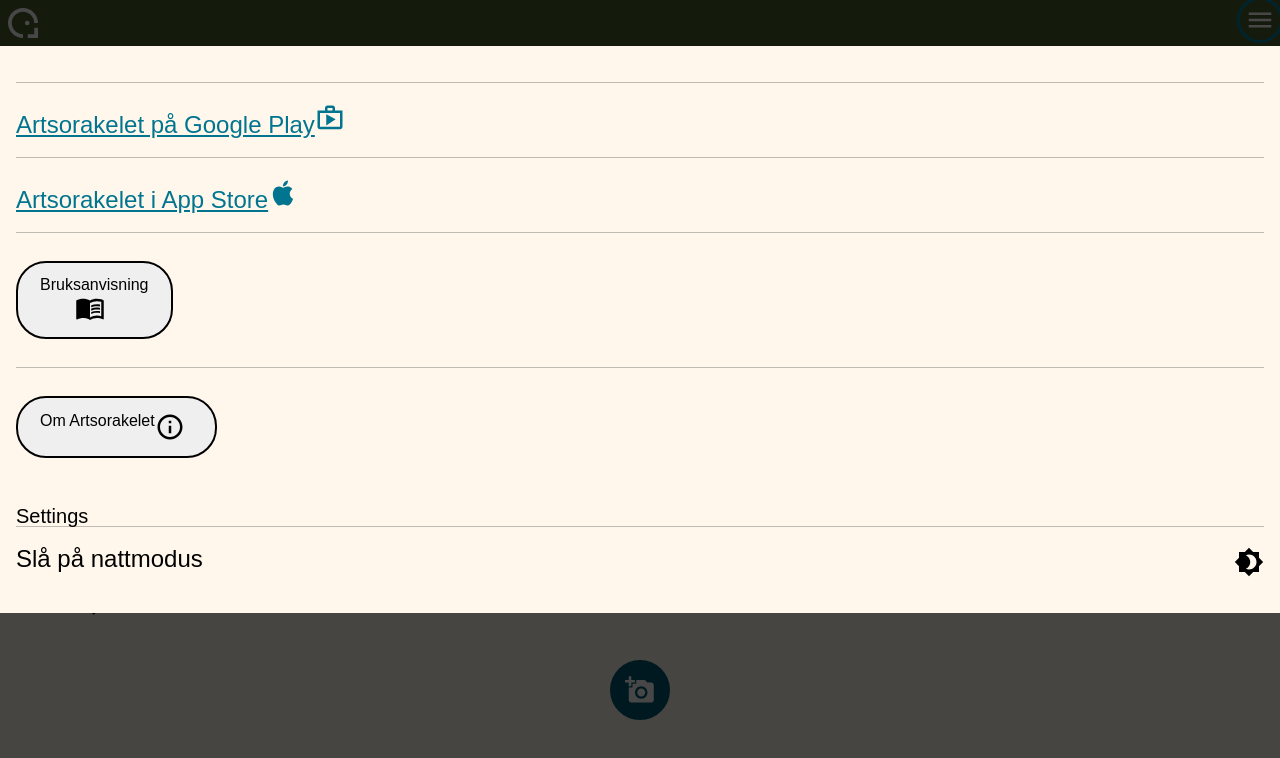
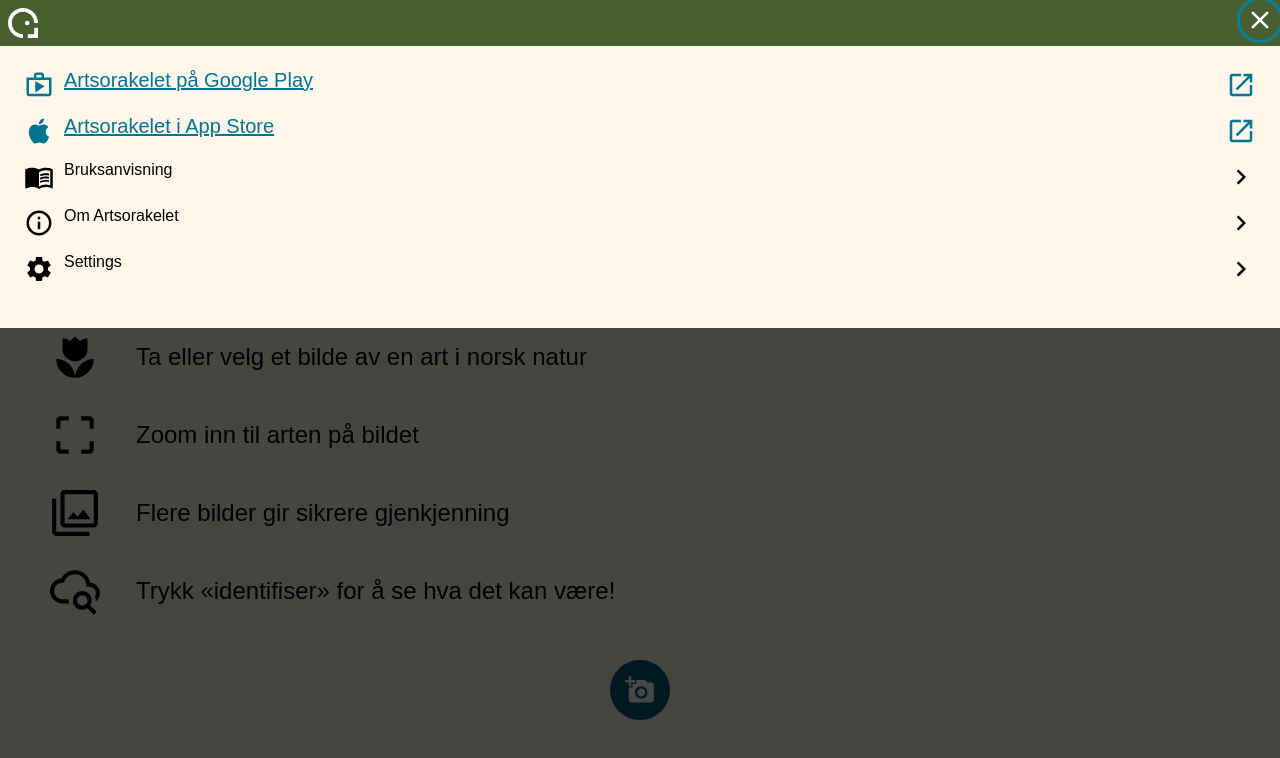
Before and after one commit to Artsdatabanken/orakel_web, a React (Create React App) app: page / in a window 1280 px wide. Both pictures are taken after a click on the button 1260 px from the left and 20 px from the top of the page. Shown: the top 758 px of the page. Built offline with nearby package versions, Linux system fonts and the light colour scheme.

Commit message:
cleaned up header element and menu

```diff
--- a/src/App.css
+++ b/src/App.css
@@ -476,12 +476,13 @@
   bottom: calc(1rem + env(safe-area-inset-bottom));
 }
 
-.topBar {
+header {
   width: 100%;
   height: var(--header-height);;
   position: relative;
   flex-grow: 0;
   top: 0;
+  overflow: visible;
 }
 
 .topContent {
@@ -645,6 +646,8 @@
   cursor: pointer;
 }*/
 
+
+
 .modal {
   position: absolute;
   background-color: rgba(0, 0, 0, 0.72);
@@ -753,27 +756,80 @@
   background-color: hsla(0, 0%, 50%, 0.5);
 }
 
-.menu{
-  background:var(--box-clr);
-  padding:var(--double-size);
-  margin-top:var(--header-height);
-  max-height:calc(100% - var(--header-height));
+.modal-wrapper{
+  display: flex;
+  flex-direction: column;
+  height:calc(100vh - var(--header-height));
+  overflow: hidden;
+  z-index: 20;
+  position: absolute;
+  top:var(--header-height);
+  left:0;
+  right:0
 }
+
+.modal-background:hover,
+.modal-background:focus,
+.modal-background{
+  background-color: rgba(0, 0, 0, 0.72);
+  flex:1;
+  border:0;
+  border-radius:0;
+  width: 100%;
+  margin:0
+}
+
 
 nav ul{
   padding: 0;
+  list-style: none;
+  background:var(--box-clr);
+  padding:var(--double-size);
+  margin-top:0;
+  max-height:calc(100% - var(--header-height));
+  width: 100%;
 }
 
-.menuItem {
+nav li,
+nav li a,
+nav li button {
+  width:100%;
+  margin:0;
+}
+
+nav li a,
+nav li button {
+  width:100%;
+  padding:var(--base-size);
+  border-radius: 0;
+  border:0;
   display: flex;
-  flex-direction: row;
   justify-content: space-between;
-  border-top: 1px solid hsla(0, 0%, 50%, 0.5);
-  padding: 1rem 0;
-  font-size: 1.2rem;
-  font-weight: 400;
-  cursor: pointer;
+  background: inherit;
+  border-radius: var(--border-radius);
+}
 
+nav li a span,
+nav li button span{
+  flex:1;
+  padding:0 10px;
+  display: inline-block;
+  text-align: left;
+}
+
+nav li a svg,
+nav li button svg{
+  margin:0
+}
+
+nav li a:hover,
+nav li button:hover{
+  background:var(--secondary-clr)
+}
+
+nav li a:focus,
+nav li button:focus{
+  border-radius: var(--border-radius);
 }
 
 .menuItem:active {
--- a/src/App.js
+++ b/src/App.js
@@ -26,6 +26,7 @@
   const [extendedManualVisible, setExtendedManualVisible] = useState(false);
   const [darkMode, setDarkMode] = useState(false);
   const [menuVisible, setMenuVisible] = useState(false);
+  const [settingsVisible, setSettingsVisible] = useState(false);
   const [gotError, setError] = useState(false);
 
   document.addEventListener("backbutton", onBackKeyDown, false);
@@ -84,6 +85,10 @@
 
   const toggleMenu = () => {
     setMenuVisible(!menuVisible);
+  };
+
+  const toggleSettings = () => {
+    setSettingsVisible(!settingsVisible);
   };
 
   const toggleDarkMode = () => {
@@ -156,6 +161,7 @@
 
   return (
     <React.Fragment>
+
       {!!uncroppedImages.length &&
         uncroppedImages.map((ucimg, index) => (
           <ImageCropper
@@ -174,35 +180,40 @@
         }
       >
 
-        <div className="topBar">
-          <button onClick={toggleMenu} className={
-              "menu-button menu-icon icon-button" + (!inputStage && !resultStage ? " hidden" : "")
-            } title="Menu" aria-label="Meny">
-            <MenuIcon/>
-          </button>
-
+         {/* Header + navigeringsmeny
+              - ting som er tilgjengelig for alle over alt :) <3
+         */}
+        <header>
           <img
             src="Artsdatabanken_notext_mono_white.svg"
-            alt="Artsdatabanken"
+            alt="Artsdatabanken logo"
             className={
               "logo" + (!inputStage && !resultStage ? " hidden" : "")
             }
           />
-        </div>
-        {/* Modal med: meny? */}
-        <div
-          id="menu"
-          className={"modal " + (menuVisible ? "visible" : "invisible")}
-          onClick={toggleMenu}
-        >
-          <Menu
+          <button onClick={toggleMenu} className={
+              "menu-button menu-icon icon-button" + (!inputStage && !resultStage ? " hidden" : "")
+            }
+            title={menuVisible ? ("Lukk meny") : ("Åpne meny")}
+            aria-label={menuVisible ? ("Lukk meny") : ("Åpne meny")}
+            >
+            {menuVisible ? (
+              <CloseIcon/>
+            ) : (
+              <MenuIcon/>
+            )}
+          </button>
+          {menuVisible && <Menu
             resetImages={resetImages}
             toggleDarkMode={toggleDarkMode}
             toggleAbout={setAboutVisible}
             toggleManual={setExtendedManualVisible}
+            toggleMenu={toggleMenu}
+            toggleSettings={toggleSettings}
             darkMode={darkMode}
-          />
-        </div>
+          />}
+        </header>
+
 
         {/* Faktisk appen */}
         <div id="main">
--- a/src/components/Menu.js
+++ b/src/components/Menu.js
@@ -1,14 +1,15 @@
 import React from "react";
 import "../App.css";
-import CloseIcon from "@mui/icons-material/Close";
 import Brightness4Icon from "@mui/icons-material/Brightness4";
 import AppleIcon from "@mui/icons-material/Apple";
 import ShopOutlinedIcon from "@mui/icons-material/ShopOutlined";
 import InfoOutlinedIcon from "@mui/icons-material/InfoOutlined";
 import MenuBookIcon from "@mui/icons-material/MenuBook";
-import ReplayIcon from "@mui/icons-material/Replay";
+import ChevronRightIcon from '@mui/icons-material/ChevronRight';
+import LaunchIcon from '@mui/icons-material/Launch';
+import SettingsIcon from '@mui/icons-material/Settings';
 
-function Menu({ resetImages, toggleDarkMode, darkMode, toggleAbout, toggleManual, toggleMenu }) {
+function Menu({ resetImages, toggleDarkMode, darkMode, toggleAbout, toggleManual,toggleMenu,toggleSettings }) {
 
   const openAbout = () => {
     toggleAbout(true);
@@ -16,64 +17,77 @@
 
   const openManual = () => {
     toggleManual(true);
+  }
+
+  const openSettings = () => {
+    toggleSettings(true);
+
   };
 
   return (
-
-     <nav class="menu">
-
+     <nav class="modal-wrapper">
         <ul>
-          <li className="menuItem">
+          <li>
             <a href="https://play.google.com/store/apps/details?id=no.artsdatabanken.orakel"
                 target="_blank"
                 rel="noopener noreferrer">
+              <ShopOutlinedIcon />
               <span>Artsorakelet på Google Play</span>
-              <ShopOutlinedIcon />
+              <LaunchIcon />
             </a>
 
           </li>
-          <li className="menuItem">
+          <li>
             <a
               href="https://apps.apple.com/no/app/id1522271415"
               target="_blank"
-              rel="noopener noreferrer"
-
-            >
+              rel="noopener noreferrer">
+              <AppleIcon />
               <span>Artsorakelet i App Store</span>
-              <AppleIcon />
+              <LaunchIcon />
             </a>
           </li>
 
-          <li className="menuItem" >
+          <li>
             <button onClick={openManual}>
-            <div>Bruksanvisning</div>
-            <MenuBookIcon /></button>
+              <MenuBookIcon />
+              <span>Bruksanvisning</span>
+              <ChevronRightIcon />
+            </button>
           </li>
 
-          <li className="menuItem" >
+          <li>
             <button onClick={openAbout} >
-            <span>Om Artsorakelet</span>
-            <InfoOutlinedIcon /></button>
+              <InfoOutlinedIcon />
+              <span>Om Artsorakelet</span>
+              <ChevronRightIcon />
+            </button>
+          </li>
+          <li>
+            <button onClick={openSettings} >
+              <SettingsIcon />
+              <span>Settings</span>
+              <ChevronRightIcon />
+            </button>
           </li>
 
         </ul>
-
+{/*
       <h2>Settings</h2>
-      {/* Move to settings*/}
-        <div className="menuItem" onClick={toggleDarkMode}>
+       Move to settings
+        <div  onClick={toggleDarkMode}>
         <div>Slå {darkMode ? "av" : "på"} nattmodus</div>
         <Brightness4Icon />
-      </div>
-
+      </div>*/}
 
 
    {/*
-      <div className="menuItem" onClick={resetImages}>
+      <div  onClick={resetImages}>
         <div>Restart appen</div>
         <ReplayIcon />
       </div>*/}
 
-
+      <button class="modal-background" onClick={toggleMenu}></button>
       </nav>
 
   );
```
